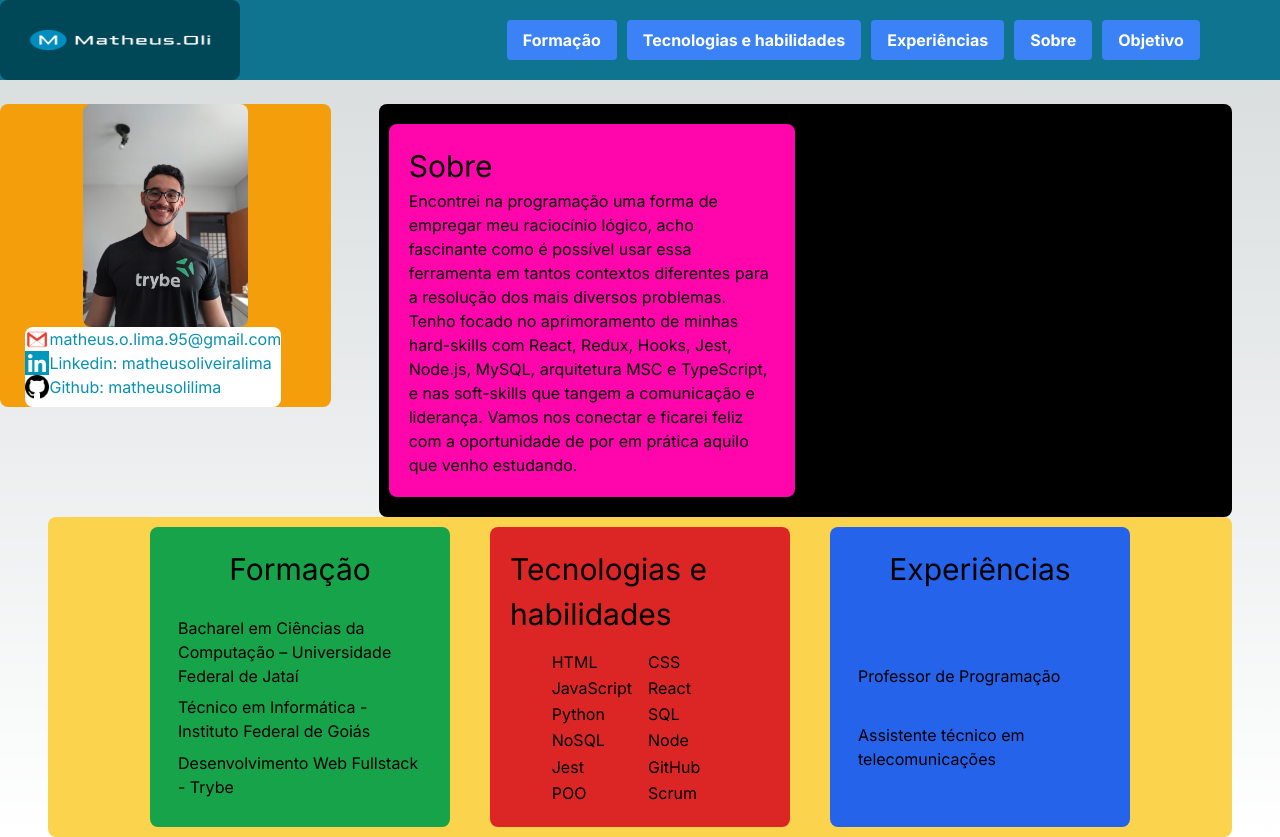
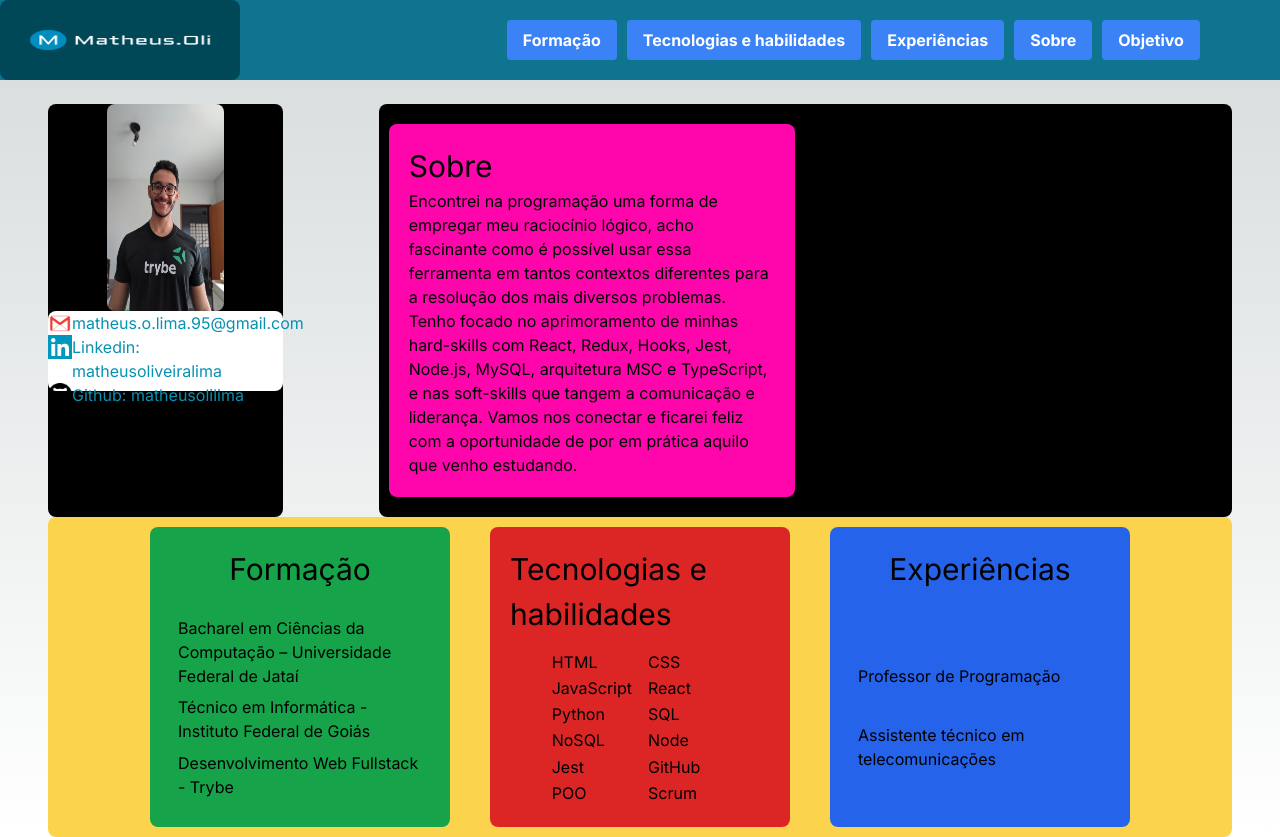
Before and after one commit to matheusolilima/tailwind-page, a Next.js app: page / in a window 1280 px wide. Built offline with nearby package versions, Linux system fonts and the light colour scheme.

Commit message:
melhora do ajuste da fonte

```diff
--- a/src/components/contatoCard.js
+++ b/src/components/contatoCard.js
@@ -7,10 +7,10 @@ import LinkedinIcon from "../Danleech-Simple-Linkedin.512.png"
 export default function ContatoCard() {
 
 
-  const usedClass="flex flex-col text-cyan-600 mr-6 bg-white rounded-lg"
+  const usedClass="flex flex-col text-cyan-600 mr-6 bg-white h-[80px] rounded-lg"
 
   return (
-    <div className="flex flex-col text-cyan-600 mr-6 bg-white h-[80px] rounded-lg">
+    <div className="flex flex-col text-cyan-600  bg-white h-[80px] rounded-lg">
 
 
       <div className="flex flex-row">
--- a/src/components/frameCard.js
+++ b/src/components/frameCard.js
@@ -5,12 +5,12 @@ import Profile from "../app/Matheus-picture.jpeg"
 export default function FrameCard() {
 
 
-  const usedClass="flex flex-col text-cyan-600 mr-6 bg-amber-500 h-[360px] w-[500px] rounded-lg"
+  const usedClass = "flex flex-col text-cyan-600 bg-amber-500 h-1/3 w-1/3 rounded-lg items-center"
+  const teste = `flex flex-row rounded-lg bg-black mx-12 w-2/3`
+  return (
+    <div className="flex flex-col rounded-lg bg-black mx-12 w-2/3 items-center">
 
-  return (
-    <div className="flex flex-col text-cyan-600 bg-amber-500 h-1/3 w-1/3 rounded-lg items-center">
-
-      <Image src={ Profile } alt="profile-picture" className="rounded-lg h-1/2 w-1/2"/>
+      <Image src={Profile} alt="profile-picture" className="rounded-lg h-1/2 w-1/2" />
       {ContatoCard()}
 
     </div>
```
